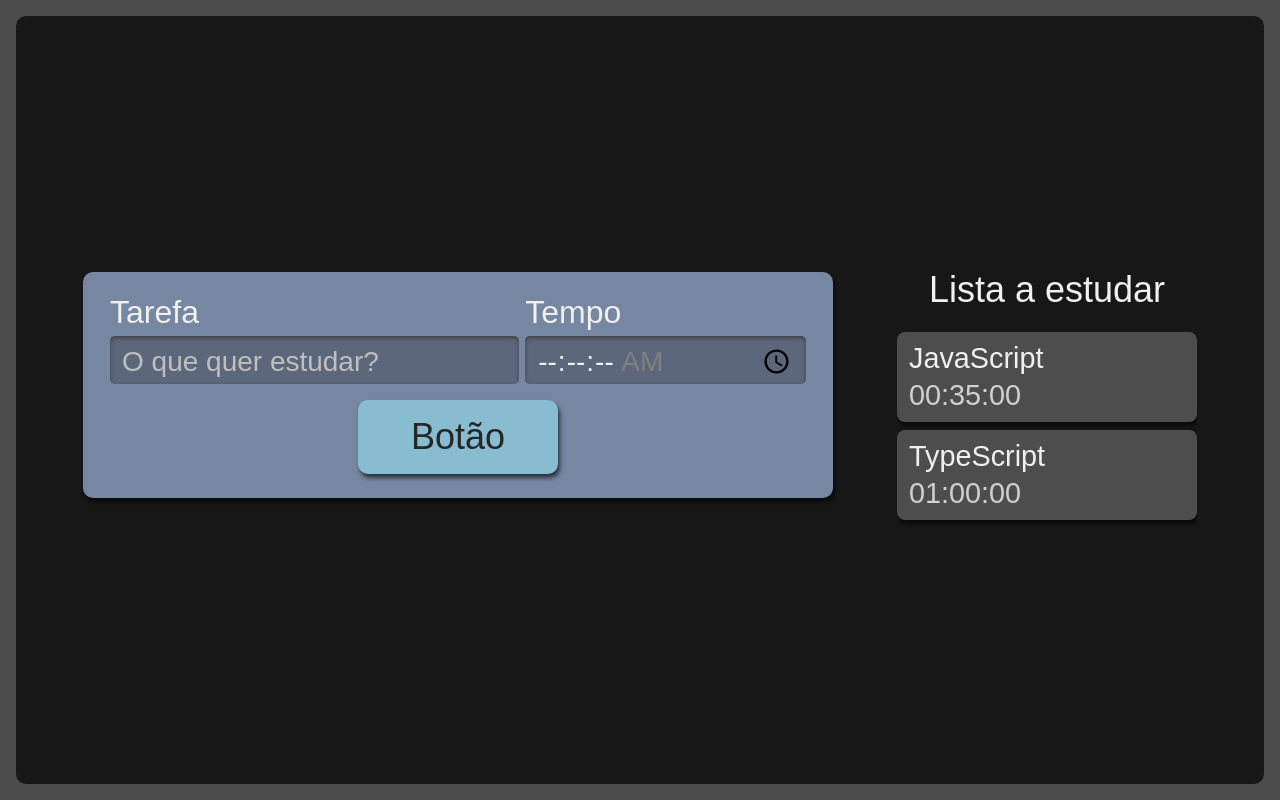
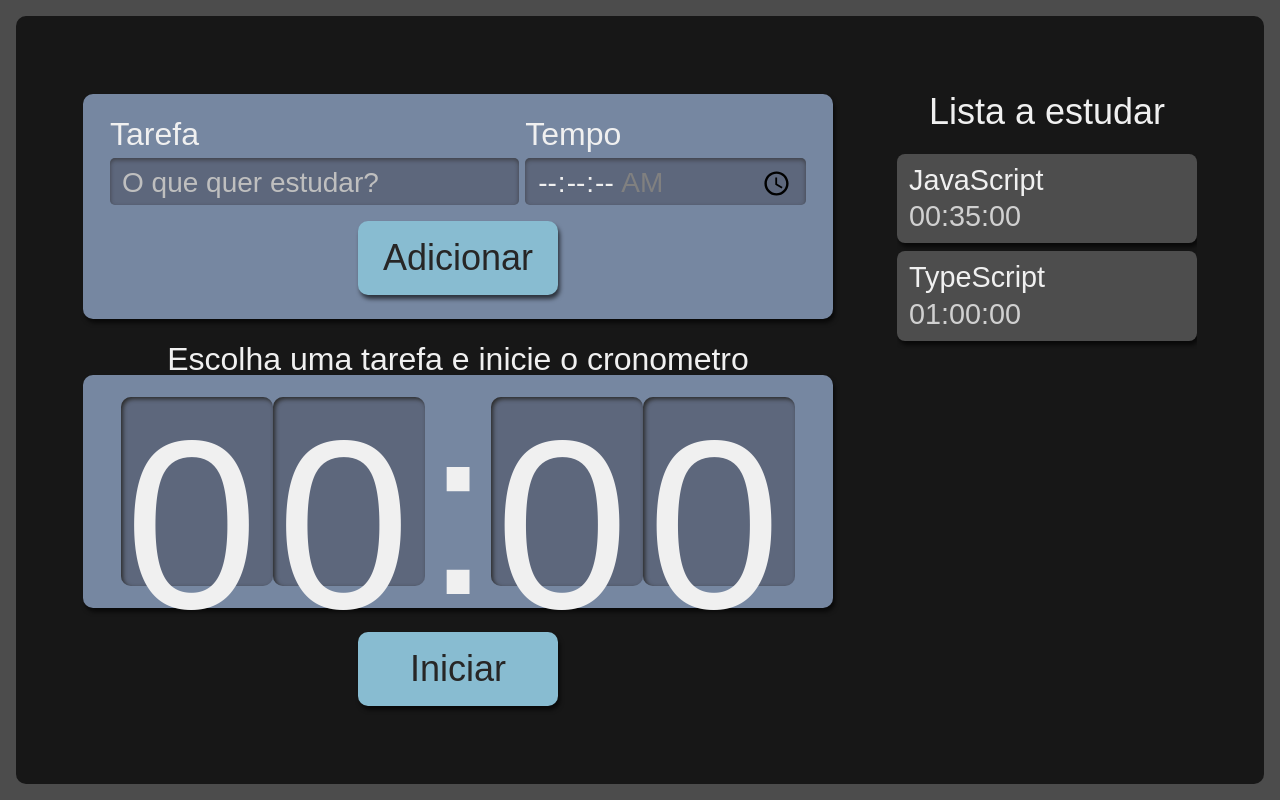
Before and after one commit to DeividXupon/projeto-react-com-TypeScript-CssModeus-Sass, a React (Create React App) app: page / in a window 1280 px wide. Built offline with nearby package versions, Linux system fonts and the light colour scheme.

Commit message:
Criando timer e Finalizando estilos

```diff
--- a/src/components/botao/index.tsx
+++ b/src/components/botao/index.tsx
@@ -1,13 +1,11 @@
 import React from 'react';
 import style from './Botao.module.scss'
 
-class Botao extends React.Component {
+class Botao extends React.Component<{children: string}> {
     render() {
         return (
 
-            <button className={style.botao}>
-                Botão
-            </button>
+            <button className={style.botao}>{this.props.children}</button>
 
         )
     }
--- /dev/null
+++ b/src/components/cronometro/Cronometro.module.scss
@@ -0,0 +1,59 @@
+.cronometro {
+    display: flex;
+    flex-direction: column;
+    align-items: center;
+    grid-area: cronometro;
+
+    .relogioWrapper {
+      align-items: center;
+      background-color: #7687A1;
+      border-radius: 10px;
+      box-shadow: 2px 4px 4px #0000009F;
+      box-sizing: border-box;
+      display: flex;
+      font-size: 5rem;
+      justify-content: center;
+      margin-bottom: 24px;
+      padding: 16px 12px;
+      width: 100%;
+    }
+
+    .titulo {
+      font-size: 2rem;
+    }
+
+    button {
+      background-color: #88bcd1;
+      border-radius: 10px;
+      box-shadow: 2px 4px 4px #0000009F;
+      color: #272626;
+      cursor: pointer;
+      font-size: 1.25rem;
+      padding: 16px;
+      width: 150px;
+
+      &:active {
+        background-color: #7CA6B7;
+        box-shadow: 2px 2px 4px #0000009F inset;
+        cursor: auto;
+      }
+    }
+
+    @media screen and (min-width:1280px) {
+
+      .relogioWrapper{
+        font-size: 15rem;
+      }
+
+      p {
+        font-size: 2rem;
+      }
+
+      button {
+        grid-column-start: span 2;
+        justify-self: center;
+        width: 200px;
+        font-size: 2.25rem;
+      }
+    }
+  }
--- /dev/null
+++ b/src/components/cronometro/index.tsx
@@ -0,0 +1,15 @@
+import Botao from "../botao";
+import Timer from "./timer";
+import style from "./Cronometro.module.scss";
+
+export default function Cronometro(){
+    return(
+        <div className={style.cronometro}>
+            <p className={style.titulo}>Escolha uma tarefa e inicie o cronometro</p>
+            <div className={style.relogioWrapper}>
+                <Timer />
+            </div>
+            <Botao> Iniciar </Botao>
+        </div>
+    )
+}
--- /dev/null
+++ b/src/components/cronometro/timer/Timer.module.scss
@@ -0,0 +1,21 @@
+.relogioNumero {
+    background-color: #5D677C;
+    box-shadow: 2px 2px 4px #2B2B2B inset;
+    height: 3.6rem;
+    width: 3rem;
+    padding: 8px 4px;
+    border-radius: 10px;
+
+    @media screen and (min-width:1280px) {
+      height: 10.8rem;
+      width: 9rem;
+    }
+  }
+
+  .relogioDivisao {
+    height: 4.2rem;
+
+    @media screen and (min-width:1280px) {
+      height: 12.6rem;
+    }
+  }
--- /dev/null
+++ b/src/components/cronometro/timer/index.tsx
@@ -0,0 +1,13 @@
+import style from "./Timer.module.scss"
+
+export default function Timer(){
+    return(
+        <>
+            <span className={style.relogioNumero}>0</span>
+            <span className={style.relogioNumero}>0</span>
+            <span className={style.relogioDivisao}>:</span>
+            <span className={style.relogioNumero}>0</span>
+            <span className={style.relogioNumero}>0</span>
+        </>
+    )
+}
--- a/src/components/formulario/index.tsx
+++ b/src/components/formulario/index.tsx
@@ -28,7 +28,7 @@
                         required
                     />
                 </div>
-                <Botao />
+                <Botao>Adicionar</Botao>
             </form>
         )
     }
--- a/src/components/lista/index.tsx
+++ b/src/components/lista/index.tsx
@@ -1,5 +1,5 @@
-import React from 'react';
 import style from './Lista.module.scss';
+import Item from './item';
 
 const Lista = () => {
     const itens = [
@@ -16,11 +16,9 @@
         <aside className={style.listaTarefas}>
             <h2>Lista a estudar</h2>
             <ul>
-                {itens.map((item, index) =>
-                (<li className={style.item} key={index}>
-                    <h3>{item.tarefa}</h3>
-                    <span>{item.tempo}</span>
-                </li>))}
+                {itens.map((item, index) => (
+                    <Item key={index} tarefa={item.tarefa} tempo={item.tempo} />
+                ))}
             </ul>
         </aside>
     )
--- /dev/null
+++ b/src/components/lista/item/index.tsx
@@ -0,0 +1,10 @@
+import style from "../Lista.module.scss"
+
+export default function Item({tarefa, tempo}: {tarefa: string, tempo: string}) {
+    return (
+        <li className={style.item}>
+            <h3>{tarefa}</h3>
+            <span>{tempo}</span>
+        </li>
+    )
+}
--- a/src/pages/App.tsx
+++ b/src/pages/App.tsx
@@ -2,12 +2,14 @@
 import Formulario from '../components/formulario';
 import Lista from '../components/lista';
 import style from './app.module.scss';
+import Cronometro from '../components/cronometro';
 
 function App() {
   return (
     <div className={style.AppStyle}>
       <Formulario />
       <Lista />
+      <Cronometro />
     </div>
   );
 }
```
